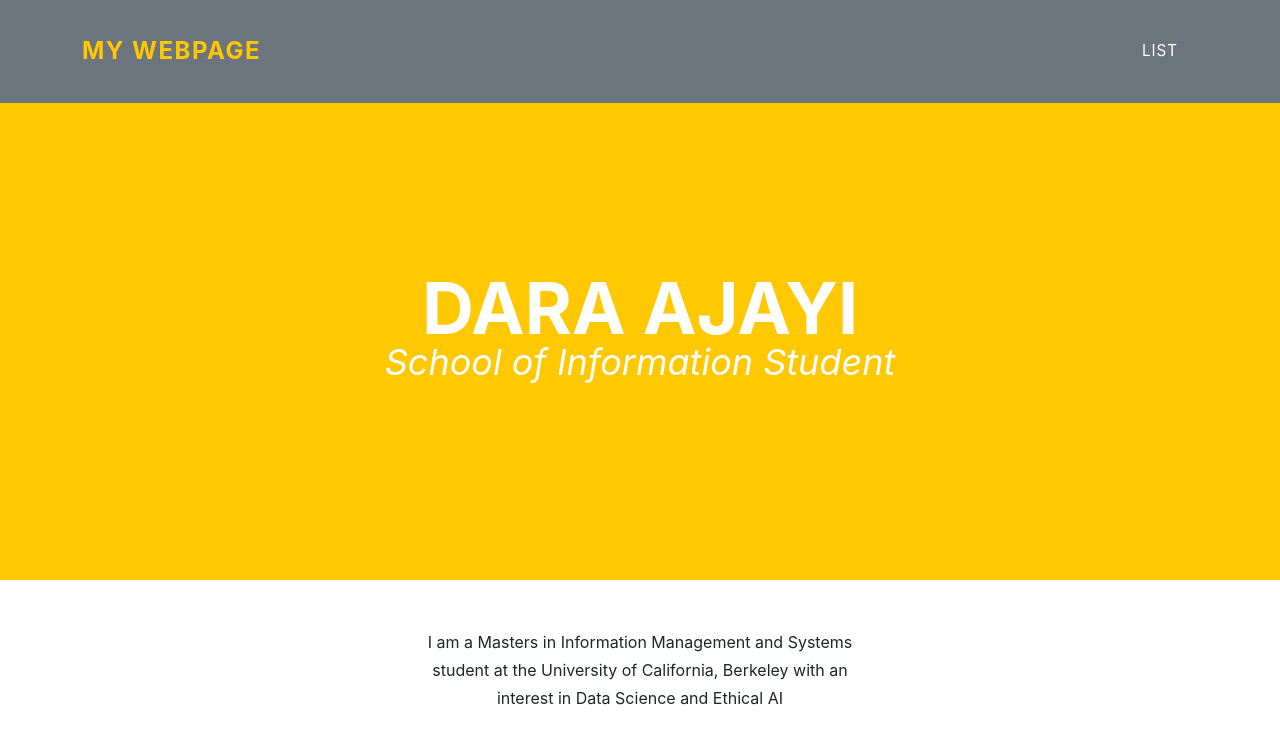
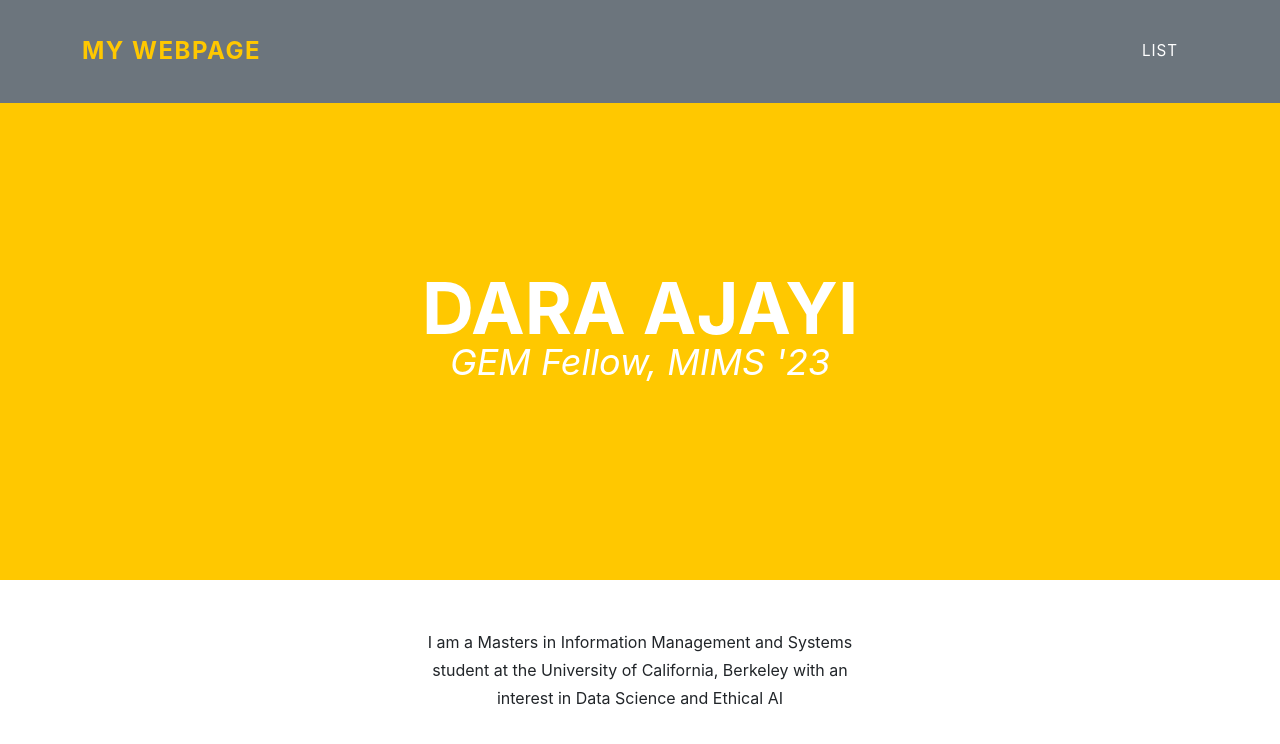
Before and after one commit to najayi/najayi.github.io, a plain HTML site: page index.html in a window 1280 px wide. Drawn offline with Linux system fonts and the light colour scheme.

Commit message:
update index.html with subtitle

```diff
--- a/index.html
+++ b/index.html
@@ -30,7 +30,7 @@
                     <div class="divider-custom-line"></div>
                 </div>
                 <!--This code creates the subheading underneath the line dividers-->
-                <p class="masthead-subheading font-weight-light mb-0">School of Information Student</p>
+                <p class="masthead-subheading font-weight-light mb-0">GEM Fellow, MIMS '23</p>
             </div>
         </header>
         <center>
```
